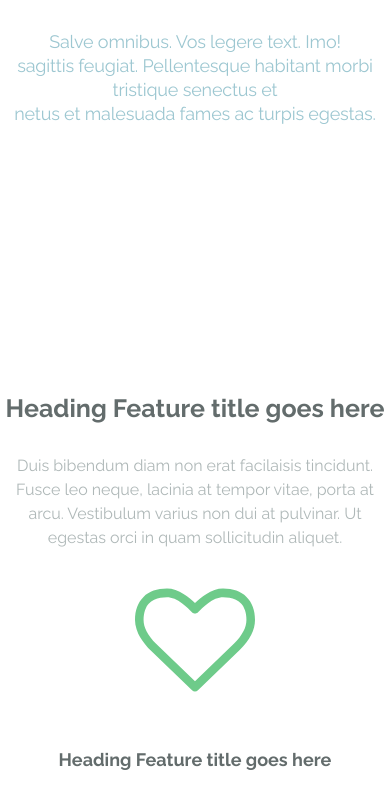
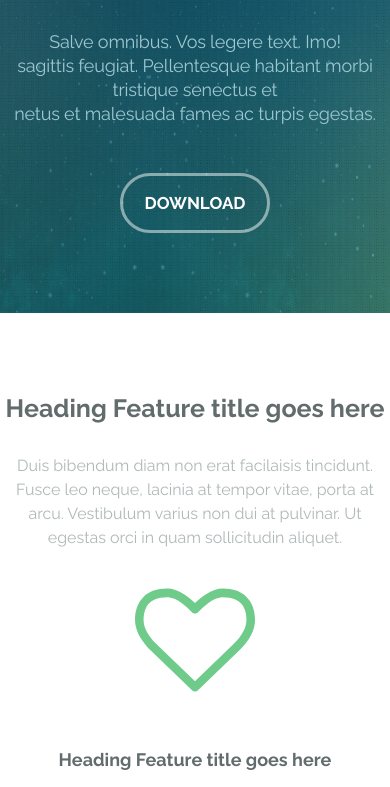
Before and after one commit to Alexeoso/Smallapps, a plain HTML site: page index.html in a window 390 px wide. Shown: the part 313-1100 px from the top of the page. Drawn offline with Linux system fonts and the light colour scheme.

Commit message:
23032022-0112

```diff
--- a/style/style.css
+++ b/style/style.css
@@ -1463,7 +1463,7 @@ body {
     position: absolute;
     width: 100%;
     height: 87%;
-    background: url(../img/one-block/all_background_2.png);
+    background: url(../img/one-block/all_background_2.jpg);
     background-repeat: no-repeat;
     background-size: 120% 100%;
     z-index: 0;
@@ -2321,7 +2321,7 @@ body {
     position: absolute;
     width: 100%;
     height: 87%;
-    background: url(../img/one-block/all_background_2.png);
+    background: url(../img/one-block/all_background_2.jpg);
     background-repeat: no-repeat;
     background-size: 290% 100%;
     z-index: 0;
```
